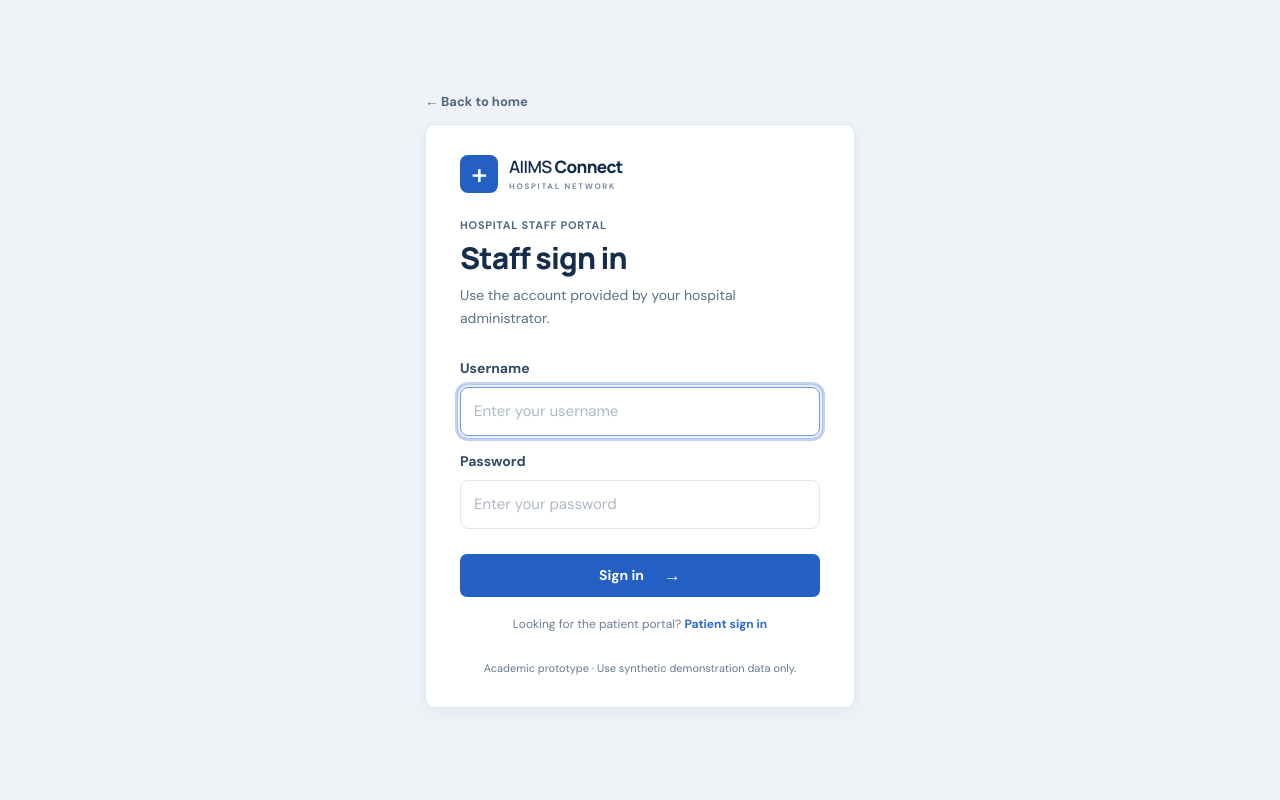
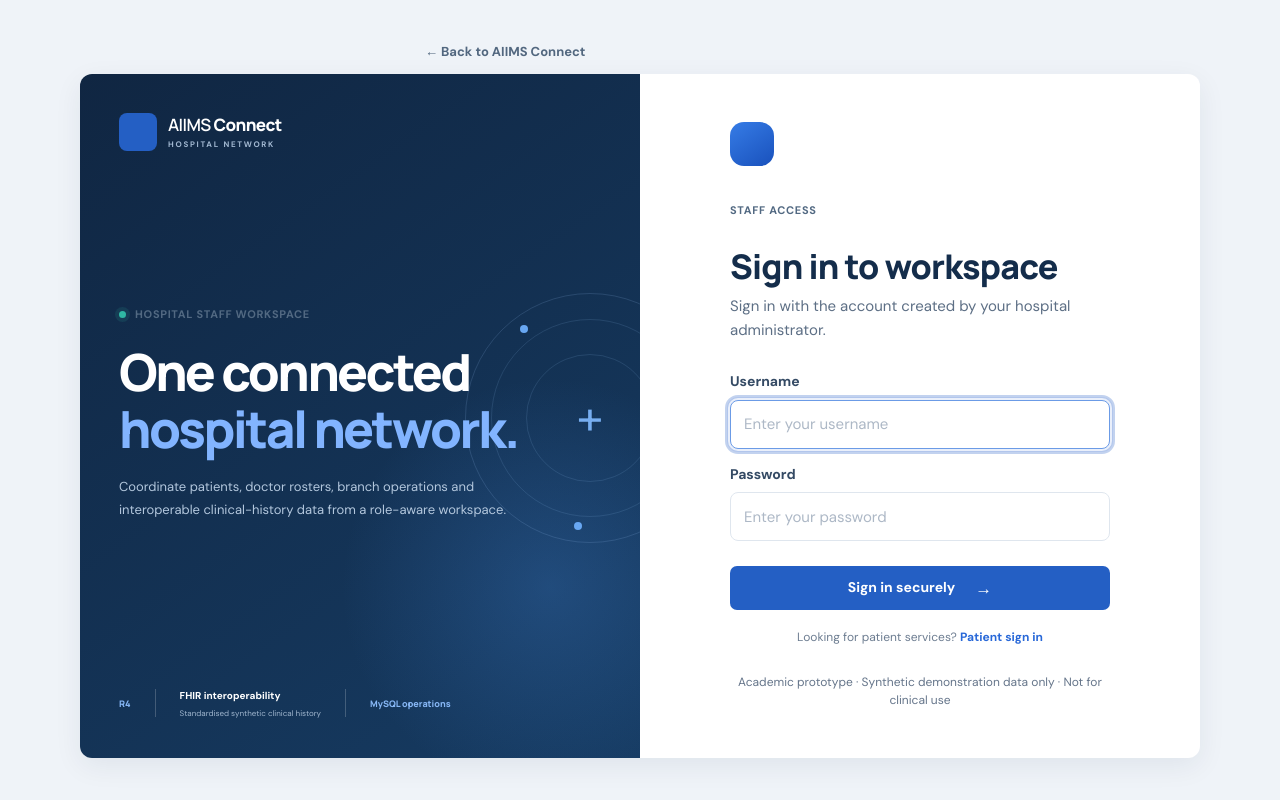
Before and after one commit to bitmorphic/aiims-connect, a Flask app: page /login in a window 1280 px wide. Run offline with Flask 3, Linux system fonts and the light colour scheme.

Commit message:
Redesign sign-in experience for staff and patient portals

```diff
--- a/templates/login.html
+++ b/templates/login.html
@@ -1,31 +1,50 @@
 {% extends "base.html" %}
 {% block title %}{{ 'Patient sign in' if portal == 'patient' else 'Staff sign in' }} | AIIMS Connect{% endblock %}
 {% block content %}
-<div class="login-page">
-  <a class="login-back" href="{{ url_for('main.home') }}">← Back to home</a>
-  <section class="simple-login-card">
-    <a class="site-brand login-brand" href="{{ url_for('main.home') }}">
-      <span class="brand-mark">+</span>
+<div class="login-page premium-login-page">
+  <a class="login-back" href="{{ url_for('main.home') }}">← Back to AIIMS Connect</a>
+  <div class="login-layout premium-login-layout">
+    <section class="login-story">
+      <a class="site-brand site-brand-light" href="{{ url_for('main.home') }}">
+        <span class="brand-mark"><svg viewBox="0 0 24 24"><path d="M12 4v16M4 12h16"/></svg></span>
         <span>AIIMS <b>Connect</b><small>HOSPITAL NETWORK</small></span>
       </a>
-    <p class="login-kicker">{{ 'PATIENT PORTAL' if portal == 'patient' else 'HOSPITAL STAFF PORTAL' }}</p>
-    <h1>{{ 'Welcome back' if portal == 'patient' else 'Staff sign in' }}</h1>
-    <p class="login-hint">{{ 'Sign in to request appointments and view your personal care records.' if portal == 'patient' else 'Use the account provided by your hospital administrator.' }}</p>
+      <div class="login-orbit" aria-hidden="true"><i></i><i></i><i></i><b>+</b></div>
+      <div class="login-story-copy">
+        <span class="eyebrow eyebrow-light"><i class="eyebrow-dot"></i>{{ 'PATIENT PORTAL' if portal == 'patient' else 'HOSPITAL STAFF WORKSPACE' }}</span>
+        <h1>{{ 'Your care journey,' if portal == 'patient' else 'One connected' }}<br><em>{{ 'connected across branches.' if portal == 'patient' else 'hospital network.' }}</em></h1>
+        <p>{{ 'Request appointments and review your operational patient profile and available hospital records from one secure portal.' if portal == 'patient' else 'Coordinate patients, doctor rosters, branch operations and interoperable clinical-history data from a role-aware workspace.' }}</p>
+      </div>
+      <div class="login-story-bottom">
+        <span>R4</span><span class="login-story-line"></span>
+        <div><b>FHIR interoperability</b><small>Standardised synthetic clinical history</small></div>
+        <span class="login-story-line"></span><span>MySQL operations</span>
+      </div>
+    </section>
+
+    <section class="login-form-side">
+      <div class="login-card">
+        <span class="login-card-mark"><svg viewBox="0 0 24 24"><path d="M12 4v16M4 12h16"/></svg></span>
+        <p class="form-eyebrow">{{ 'PATIENT SERVICES' if portal == 'patient' else 'STAFF ACCESS' }}</p>
+        <h2>{{ 'Welcome back' if portal == 'patient' else 'Sign in to workspace' }}</h2>
+        <p class="login-hint">{{ 'Use your patient account to request OPD appointments and view your profile.' if portal == 'patient' else 'Sign in with the account created by your hospital administrator.' }}</p>
         <form method="post" class="login-form">
           <input type="hidden" name="portal" value="{{ portal }}">
           <label for="username">Username</label>
           <input id="username" name="username" type="text" autocomplete="username" placeholder="Enter your username" required autofocus>
           <label for="password">Password</label>
           <input id="password" name="password" type="password" autocomplete="current-password" placeholder="Enter your password" required>
-      <button class="button button-blue login-submit" type="submit">Sign in <span>→</span></button>
+          <button class="button button-blue login-submit" type="submit">Sign in securely <span>→</span></button>
         </form>
         {% if portal == 'patient' %}
         <div class="login-security">New to AIIMS Connect? <a href="{{ url_for('main.patient_signup') }}">Create a patient account</a></div>
         <p class="auth-switch">Hospital staff? <a href="{{ url_for('main.login', portal='staff') }}">Staff sign in</a></p>
         {% else %}
-    <p class="auth-switch">Looking for the patient portal? <a href="{{ url_for('main.login', portal='patient') }}">Patient sign in</a></p>
+        <p class="auth-switch">Looking for patient services? <a href="{{ url_for('main.login', portal='patient') }}">Patient sign in</a></p>
         {% endif %}
-    <small class="login-disclaimer">Academic prototype · Use synthetic demonstration data only.</small>
+        <small class="login-disclaimer">Academic prototype · Synthetic demonstration data only · Not for clinical use</small>
+      </div>
     </section>
   </div>
+</div>
 {% endblock %}
```
Lines whose indentation alone changed are shown as unchanged.
